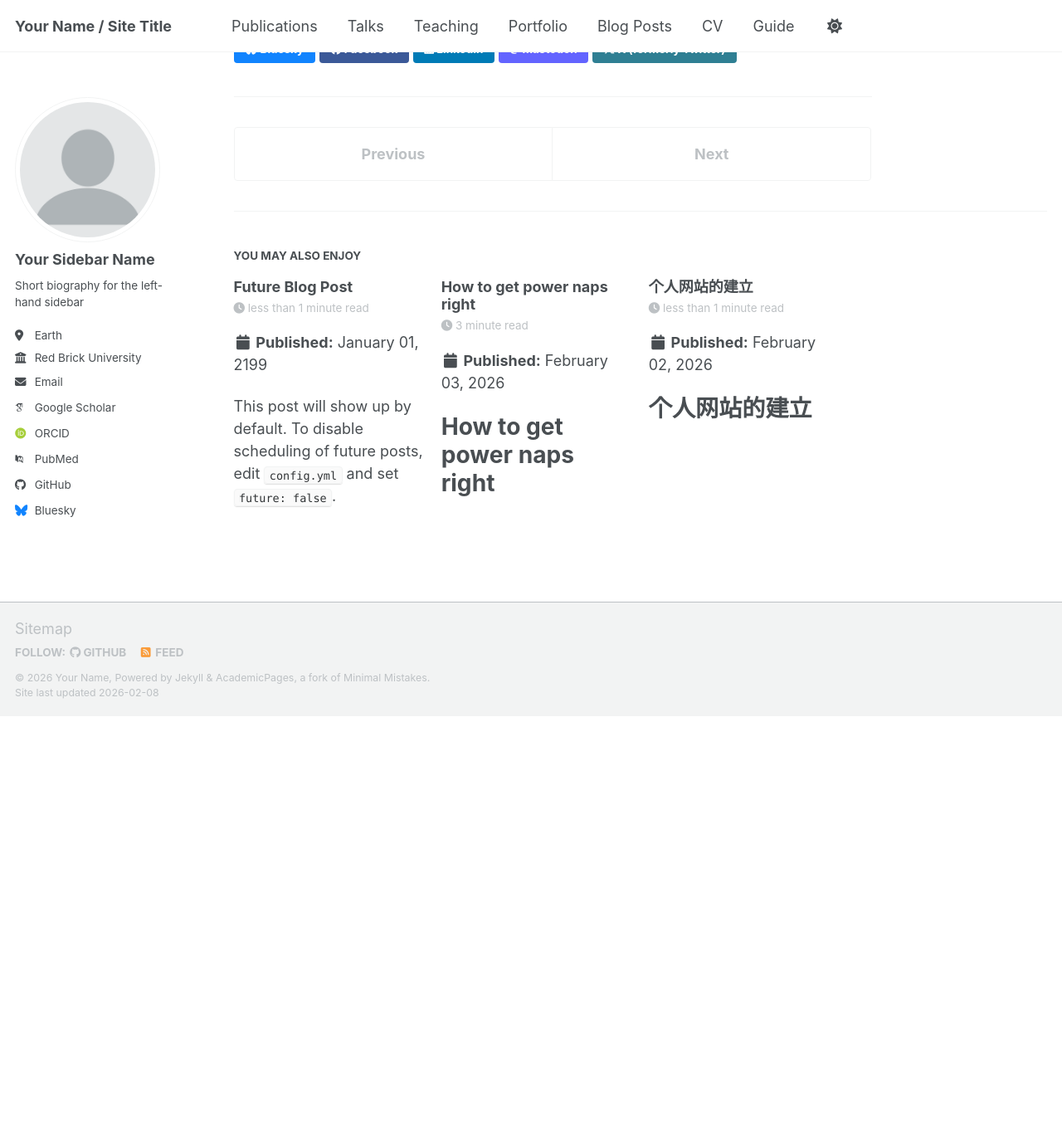
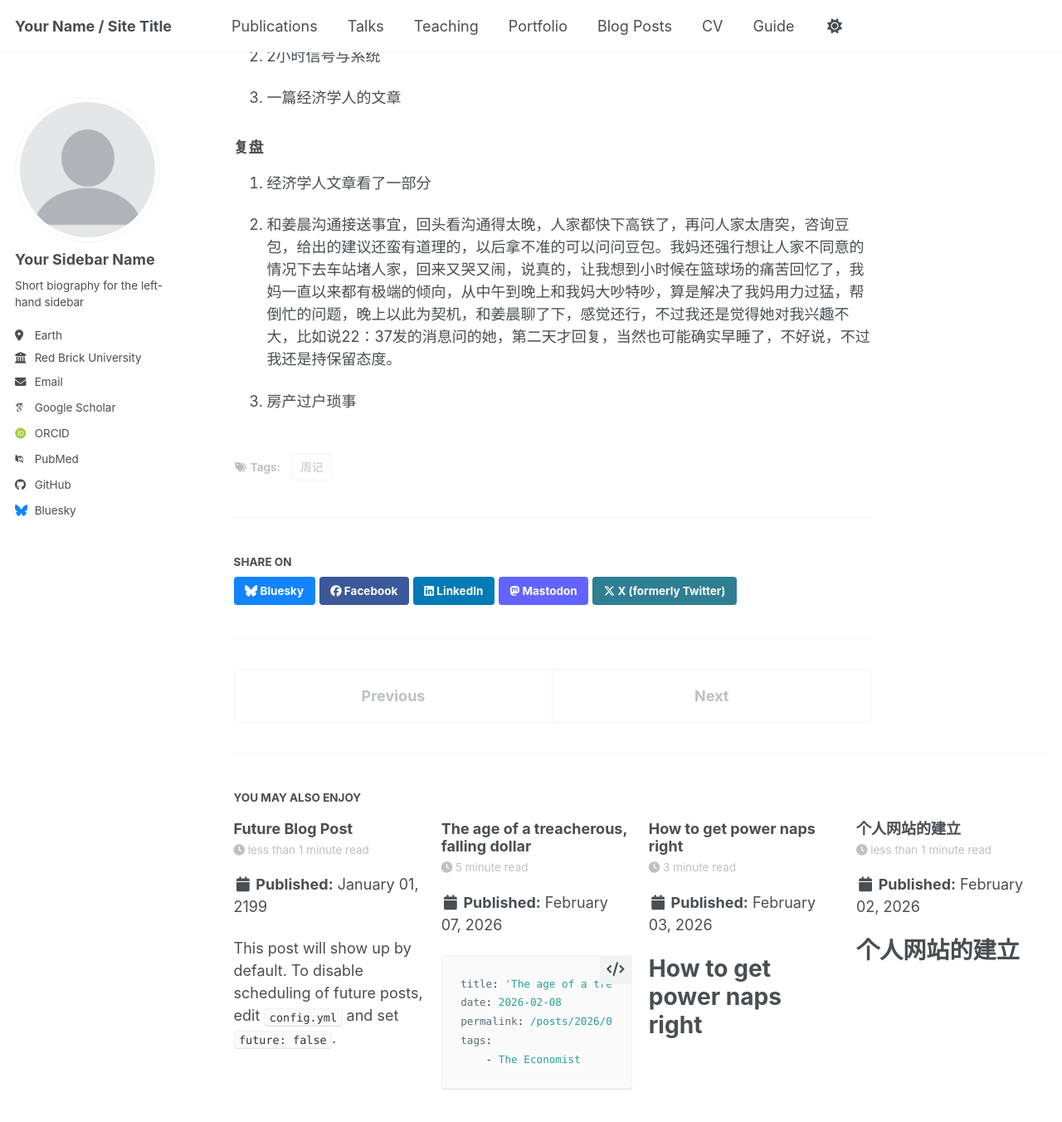
Before and after one commit to Khalil-Nan/Khalil-Nan.github.io, a Jekyll site: the page built from _posts/2026-02-03-20260203-20260208周记.md, in a window 1280 px wide and 1400 px high, scrolled down 3368 px. Shown: the top 1352 px of the window at 83% size. Built offline with Jekyll 4.4.1, drawn with Linux system fonts in a browser that asks for light colours; some web fonts are replaced; a script bundle is joined from its source files by our own code; library files that are not in the unit come from our copies; before the commit the page ends 4231 px from its top, so only the background shows below that; some of the changed lines change nothing that is shown.

Commit message:
经济学人的文章加周记更新

````diff
--- a/_posts/2026-02-03-20260203-20260208周记.md
+++ b/_posts/2026-02-03-20260203-20260208周记.md
@@ -84,8 +84,6 @@ tags:
 
 6. x左移to，y右移to的结果就等于x和y的卷积，想想左坐标和右坐标其实都没变。
 
-
-
 ？？？三道例题
 
 任何函数卷积δ（t）等于原函数。
@@ -108,8 +106,6 @@ tags:
 
 第三章：连续信号频域分析（傅里叶变换）
 
-
-
 **作业**
 
 1. δ（t）的n次导函数
@@ -119,3 +115,21 @@ tags:
    1. 编程如何得到离散卷积左边的未知量
 
    2. 以及连续卷积的话，负无穷到正无穷积分和很大数的积分的结果的区别
+
+## 20260207
+
+### 计划
+
+1. 单词
+
+2. 2小时信号与系统
+
+3. 一篇经济学人的文章
+
+### 复盘
+
+1. 经济学人文章看了一部分
+
+2. 和姜晨沟通接送事宜，回头看沟通得太晚，人家都快下高铁了，再问人家太唐突，咨询豆包，给出的建议还蛮有道理的，以后拿不准的可以问问豆包。我妈还强行想让人家不同意的情况下去车站堵人家，回来又哭又闹，说真的，让我想到小时候在篮球场的痛苦回忆了，我妈一直以来都有极端的倾向，从中午到晚上和我妈大吵特吵，算是解决了我妈用力过猛，帮倒忙的问题，晚上以此为契机，和姜晨聊了下，感觉还行，不过我还是觉得她对我兴趣不大，比如说22：37发的消息问的她，第二天才回复，当然也可能确实早睡了，不好说，不过我还是持保留态度。
+
+3. 房产过户琐事
--- /dev/null
+++ b/_posts/2026-02-07-The age of a treacherous, falling dollar.md
@@ -0,0 +1,112 @@
+```yaml
+title: 'The age of a treacherous, falling dollar'
+date: 2026-02-08
+permalink: /posts/2026/02/The age of a treacherous, falling dollar/
+tags:
+    - The Economist
+```
+
+# The age of a treacherous, falling dollar
+
+## 生词
+
+1. N-COUNT A greenback is a banknote such as a dollar bill. 钞票；纸币 [US, informal]
+
+2. VERB If someone bludgeons you into doing something, they make you do it by behaving aggressively. 强迫；威胁；胁迫
+
+3. Federal Reserve  
+   N-SING [the N] In the United States, the Federal Reserve is the central banking system, which is responsible for setting policy on monetary matters such as money supply and interest rates. 美国联邦储备局缩写（Fed）
+
+4. Treasury yield 国债收益率
+
+5. VERB If a person, company, or country defaults on something that they have legally agreed to do, such as paying some money or doing a piece of work before a particular time, they fail to do it. 不履行;未支付 [law]
+
+6. When denominated in euros
+
+   以欧元计价
+
+7. N-VAR [oft into N] A spasm is a sudden tightening of your muscles, which you cannot control. 痉挛;抽搐/N-COUNT A spasm is a sudden strong pain or unpleasant emotion which lasts for a short period of time. (剧痛或不愉快情感的)阵发，迸发 [written]
+
+8. topsy-turvy tɒpsi tɜːʳvi  ˈtɒpsɪˈtɜːvɪ  ˈtɑpsiˈtɜrvi 
+   ADJ Something that is topsy-turvy is in a confused or disorganized state. 混乱的;乱七八糟的;颠三倒四的 [informal]
+
+9. debasement dɪbeɪsmənt 
+   N-UNCOUNT Debasement is the action of reducing the value or quality of something. 贬值;质量的降低 [formal]
+
+10. ADJ [usually ADJ n] Technocratic means consisting of or influenced by technocrats. 由技术专家官员组成的;受技术官僚影响的
+
+11. ADJ-GRADED [usually verb-link ADJ] Someone who is partisan strongly supports a particular person or cause, often without thinking carefully about the matter. （对人或事业）盲目支持的，偏袒的，有倾向性的
+
+12. VERB When someone or something rallies, they begin to recover or improve after having been weak. 振作；恢复
+
+13. VERB If you say that one thing menaces another, you mean that the first thing is likely to cause the second thing serious harm. 危及;威胁
+
+14. VERB If you offload something that you do not want, you get rid of it by giving it or selling it to someone else. 出手，转手，清理（不需要之物） [mainly British]
+
+15. ADJ [ADJ n] Fiscal is used to describe something that relates to government money or public money, especially taxes. (政府)财政的;国库的;(尤指)税收的
+
+16. hawkish hɔːkɪʃ 
+    ADJ-GRADED Journalists use hawkish to describe politicians or governments who are in favour of using force to achieve something, rather than using peaceful and diplomatic methods. （政客或政府）鹰派的，主战的，主张采取强硬政策的
+
+17. To shed something means to get rid of it. 摆脱;去除;抛弃
+
+18. ill-timed   ˈɪlˈtaɪmd 
+    ADJ-GRADED If you describe something as ill-timed, you mean that it happens or is done at the wrong time, so that it is damaging or rude. 不合时宜的;时机不佳的
+
+19. shun ʃʌn  ʃʌn 
+    shuns, shunning, shunned
+    VERB If you shun someone or something, you deliberately avoid them or keep away from them. 刻意避开;有意回避
+
+20. N-PLURAL If you have the jitters, you feel extremely nervous, for example because you have to do something important or because you are expecting important news. 紧张不安；心神不定 [informal]
+
+21. N-COUNT An invoice is a document that lists goods that have been supplied or services that have been done, and says how much money you owe for them. 发货单;发票
+
+22. VERB If an army, sports team, or other group routs its opponents, it defeats them completely and easily. 击溃;大败;彻底打败
+
+23. ADJ-GRADED Someone who is zealous spends a lot of time or energy in supporting something that they believe in very strongly, especially a political or religious ideal. （尤指对政治或宗教理想）热情的，充满激情的，狂热的
+
+24. ADJ-GRADED If you describe someone as **sycophantic**, you disapprove of them because they flatter people who are more important and powerful than they are in order to gain an advantage for themselves. 阿谀奉承的;谄媚的;拍马屁的 [disapproval]
+
+25. ADJ-GRADED If you say that something is pricey, you mean that it is expensive. 价格高的；昂贵的 [informal]
+
+26. N-PLURAL Equities are shares in a company that are owned by people who have a right to vote at the company's meetings and to receive part of the company's profits after the holders of preference shares have been paid. （在优先股之后享受红利的）股票，普通股 [business]
+
+27. VERB If circumstances condemn you to an unpleasant situation, they make it certain that you will suffer in that way. 使陷入(不愉快的境地) [Also VERB n to-infinitive]
+
+28. VERB If a person or thing is tainted by something bad or undesirable, their status or reputation is harmed because they are associated with it. 玷污，毁坏，损害，败坏(地位、名誉)
+
+## 固定搭配
+
+- took his oath of office
+
+  宣誓就职  oath of office 就职誓言
+
+- PHRASAL VERB If you back off from a claim, demand, or commitment that you made earlier, or if you back off it, you withdraw it. 放弃，收回（主张、要求、承诺等）
+
+- PREP-PHRASE To the tune of a particular amount of money means to the extent of that amount. 高达;共计
+
+- all else being equal其他条件不变
+
+- PHRASAL VERB To bear down on something means to push or press downwards with steady pressure. 用力下压；使劲往下推 [Also VERB PREPOSITION]
+
+- have a long way to go(Slide表达也正确)
+
+## 地道表达
+
+- Uncle Sam’s
+
+- Damascene conversion
+
+- dotcomN-COUNT A dot-com is a company that does all or most of its business on the Internet. 网络公司
+
+## 信息
+
+tail risks
+
+指的是极端风险，概率分布两端的小概率事件，但是潜在影响巨大
+
+### interesting stuff
+
+1. 买入看跌期权，为投资组合保驾护航
+
+2. 杠铃策略，小资金博黑天鹅高回报
````
